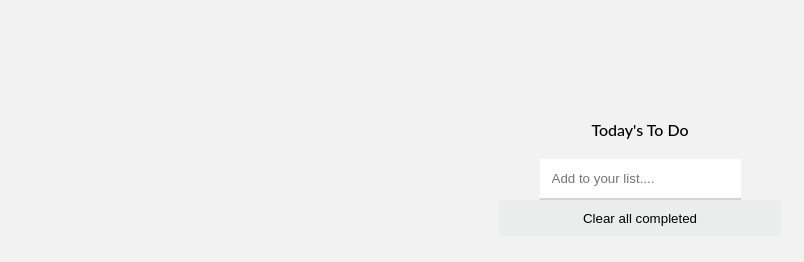
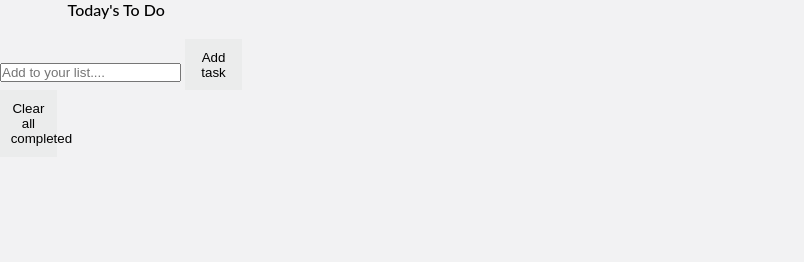
Before and after one commit to WilhelmK109/To-Do-List, a website built with webpack: page src/index.html in a window 1280 px wide. Shown: the whole page, without its empty margins (0-804 px from the left). Built offline with nearby package versions, Linux system fonts and the light colour scheme.

Commit message:
Modify html code to accommondate new functionalities

```diff
--- a/src/index.html
+++ b/src/index.html
@@ -7,16 +7,16 @@
   <title>Document</title>
 </head>
 <body>
-  <div class="to-do-list-div">
+  <div class="container">
     <div class="title">
       <p>Today's To Do</p>
     </div>
-    <ul id="to-do-list" class="to-do-list">
-      <li class="list-item">
-        <input type="text" placeholder="Add to your list....">
-      </li>
-    </ul>
-    <button>Clear all completed</button>
+    <div class="to-do-task">
+      <input id="to-do-input" type="text" placeholder="Add to your list....">
+      <button id="addBtn" type="submit">Add task</button>
+    </div>
+    <ul id="to-do-list" class="to-do-list"></ul>
+    <button id="clear-completed" class="clear-completed" clear-list-btn>Clear all completed</button>
   </div>
 </body>
 </html>
```
